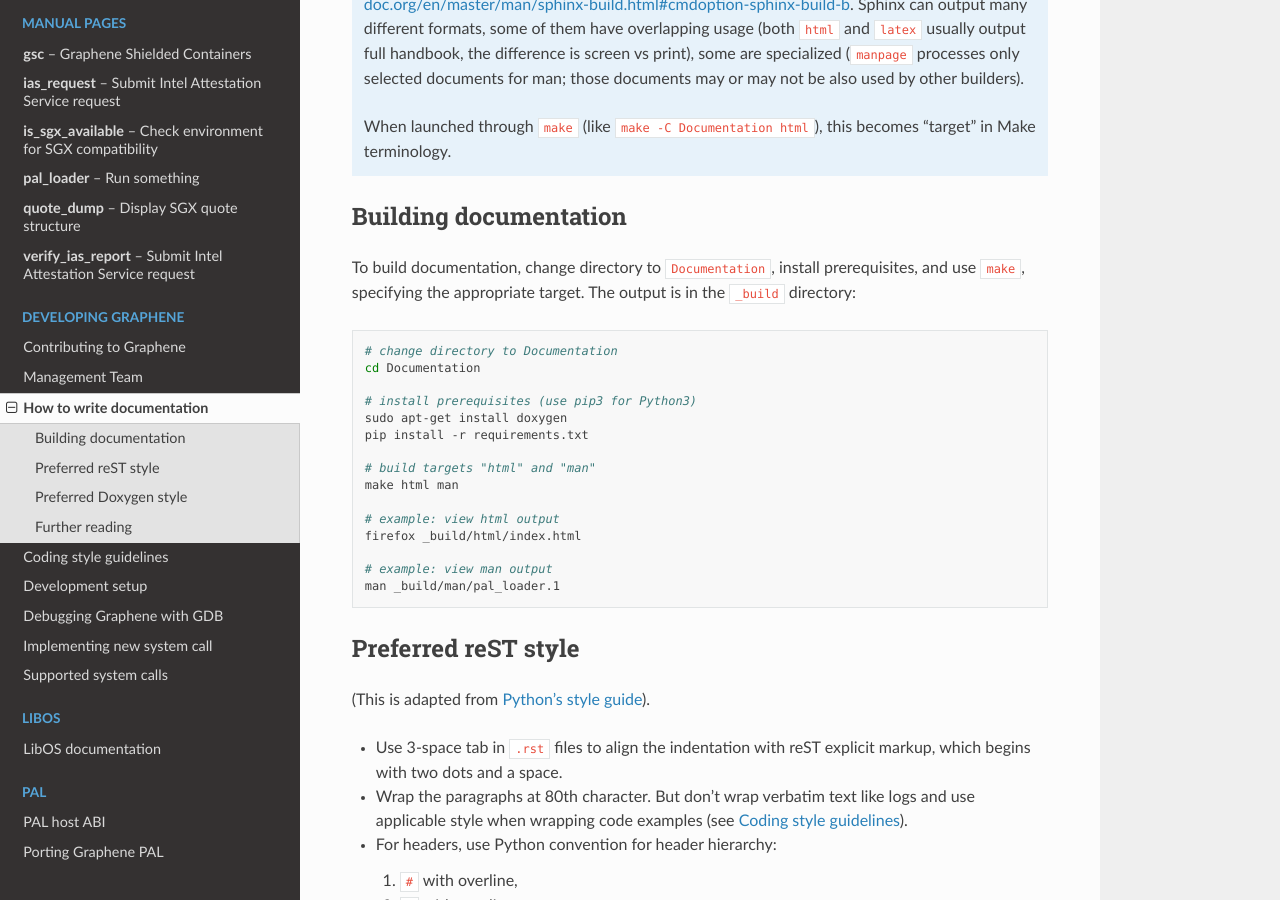
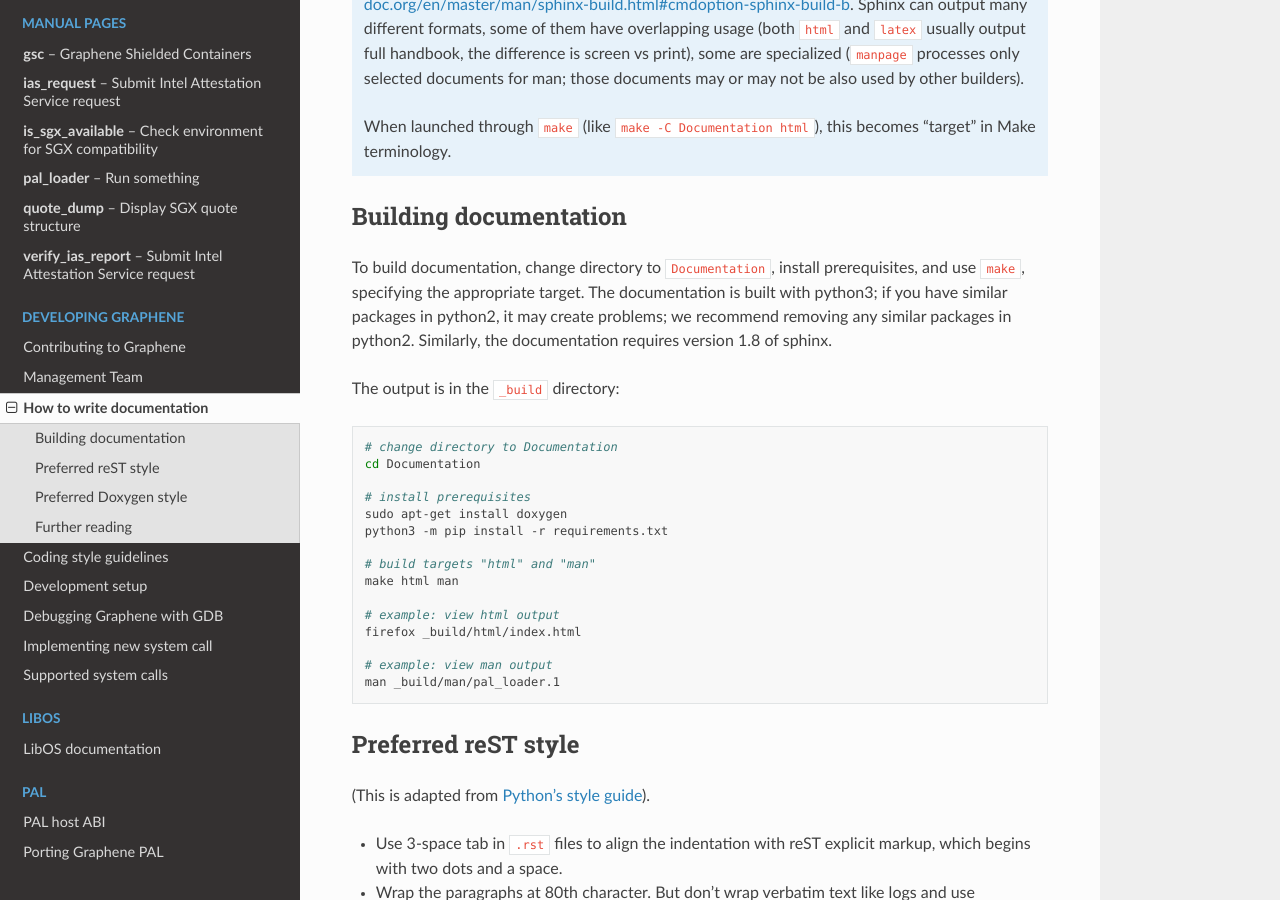
Before and after one commit to aeropittura/vaultrun, a Sphinx documentation site: the page built from Documentation/devel/howto-doc.rst, in a window 1280 px wide and 900 px high, scrolled down 622 px. Built offline with Sphinx 7.4.7 and the Read the Docs theme 2.0.0, drawn with Linux system fonts in a browser that asks for light colours.

Commit message:
[Docs] Update building requirements
Original-author: Don Porter <porter@cs.unc.edu>
Original-committer: Michał Kowalczyk <mkow@invisiblethingslab.com>
Original-commit: 4fa8751ee9c2e47c1909362de239252d965f88ae

```diff
--- a/Documentation/devel/howto-doc.rst
+++ b/Documentation/devel/howto-doc.rst
@@ -41,18 +41,21 @@ not published.
 Building documentation
 ----------------------
 
-To build documentation, change directory to ``Documentation``, install
-prerequisites, and use ``make``, specifying the appropriate target. The output
-is in the ``_build`` directory:
+To build documentation, change directory to ``Documentation``, install prerequisites, and use
+``make``, specifying the appropriate target. The documentation is built with python3; if you have
+similar packages in python2, it may create problems; we recommend removing any similar packages in
+python2. Similarly, the documentation requires version 1.8 of sphinx.
+
+The output is in the ``_build`` directory:
 
 .. code-block:: sh
 
    # change directory to Documentation
    cd Documentation
 
-   # install prerequisites (use pip3 for Python3)
+   # install prerequisites
    sudo apt-get install doxygen
-   pip install -r requirements.txt
+   python3 -m pip install -r requirements.txt
 
    # build targets "html" and "man"
    make html man
--- a/Documentation/requirements.txt
+++ b/Documentation/requirements.txt
@@ -1,3 +1,4 @@
 sphinx==1.8.0
 breathe<4.13.0
 recommonmark
+sphinx_rtd_theme
```
